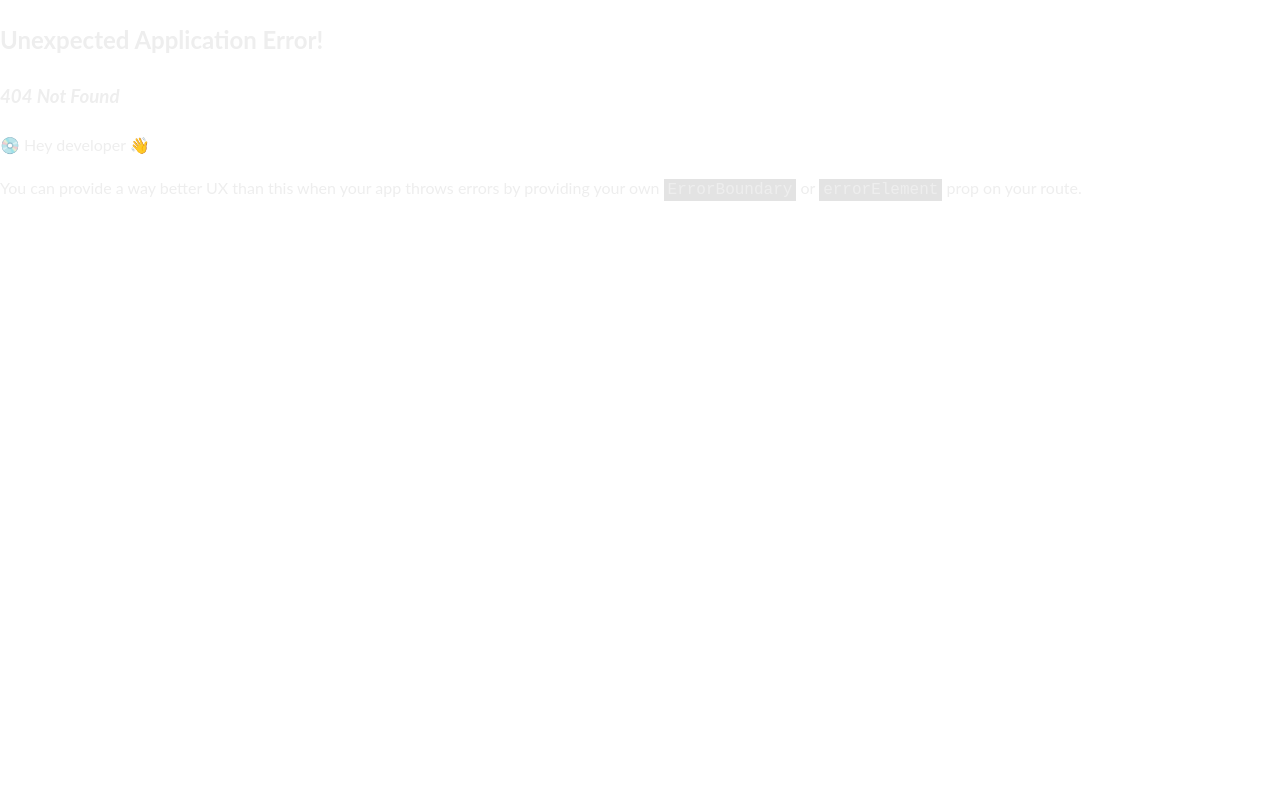
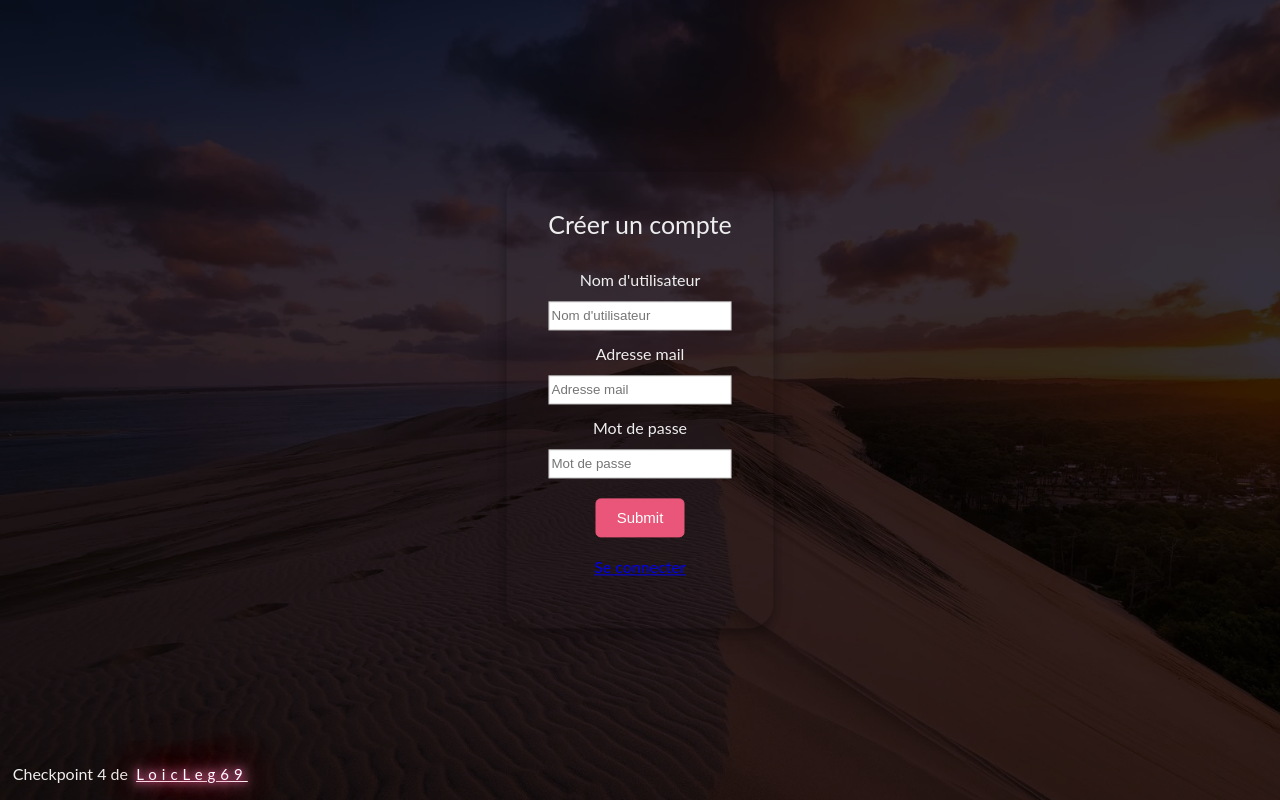
Before and after one commit to LoicLeg69/CoopExpo, a React (Vite) app in the folder client/: page /createUser in a window 1280 px wide. Before the commit this address had no page. Built offline with nearby package versions, Linux system fonts and the light colour scheme.

Commit message:
favicon index.html

```diff
--- a/client/index.html
+++ b/client/index.html
@@ -4,7 +4,7 @@
     <meta charset="UTF-8" />
     <link rel="icon" href="/src/assets/favicon.ico" />
     <meta name="viewport" content="width=device-width, initial-scale=1.0" />
-    <title>Harmonia</title>
+    <title>CoopExpo</title>
   </head>
   <body>
     <div id="root"></div>
--- a/client/src/components/Login/Login.jsx
+++ b/client/src/components/Login/Login.jsx
@@ -93,7 +93,7 @@ function Login() {
     <div className="login-form">
       <div className="title">Se connecter</div>
       {isSubmitted ? <div>Connecté avec succès</div> : renderForm}
-      <Link to="/connexion" className="create">
+      <Link to="/createUser" className="create">
         <p>Créez un compte</p>
       </Link>
     </div>
--- a/client/src/main.jsx
+++ b/client/src/main.jsx
@@ -4,7 +4,7 @@ import ReactDOM from "react-dom/client";
 import { createBrowserRouter, RouterProvider } from "react-router-dom";
 
 import Home from "./pages/Home";
-import Connexion from "./pages/Connexion";
+import CreateUser from "./pages/CreateUser";
 
 const router = createBrowserRouter([
  {
@@ -13,9 +13,9 @@ const router = createBrowserRouter([
     element: <Home />,
   },
   {
-    path: "/connexion",
-    id: "connexion",
-    element: <Connexion />,
+    path: "/createUser",
+    id: "createUser",
+    element: <CreateUser />,
   },
 ]);
 
--- a/client/src/pages/Connexion.jsx
+++ b/client/src/pages/CreateUser.jsx
@@ -1,7 +1,7 @@
 import Signup from "../components/Login/Signup";
 import "../App.css";
 
-function Connexion() {
+function CreateUser() {
   return (
     <main className="container">
       <section className="text-box">
@@ -11,7 +11,7 @@ function Connexion() {
       <footer>
         Checkpoint 4 de &nbsp;
         <a
-          href="https://www.wildcodeschool.com/"
+          href="https://github.com/LoicLeg69"
           className="block-primary-main"
           target="_blank"
           rel="noopener noreferrer"
@@ -23,4 +23,4 @@ function Connexion() {
   );
 }
 
-export default Connexion;
+export default CreateUser;
```
Also changed, not shown: 1 other file (tests, documents, lock files or other folders).
